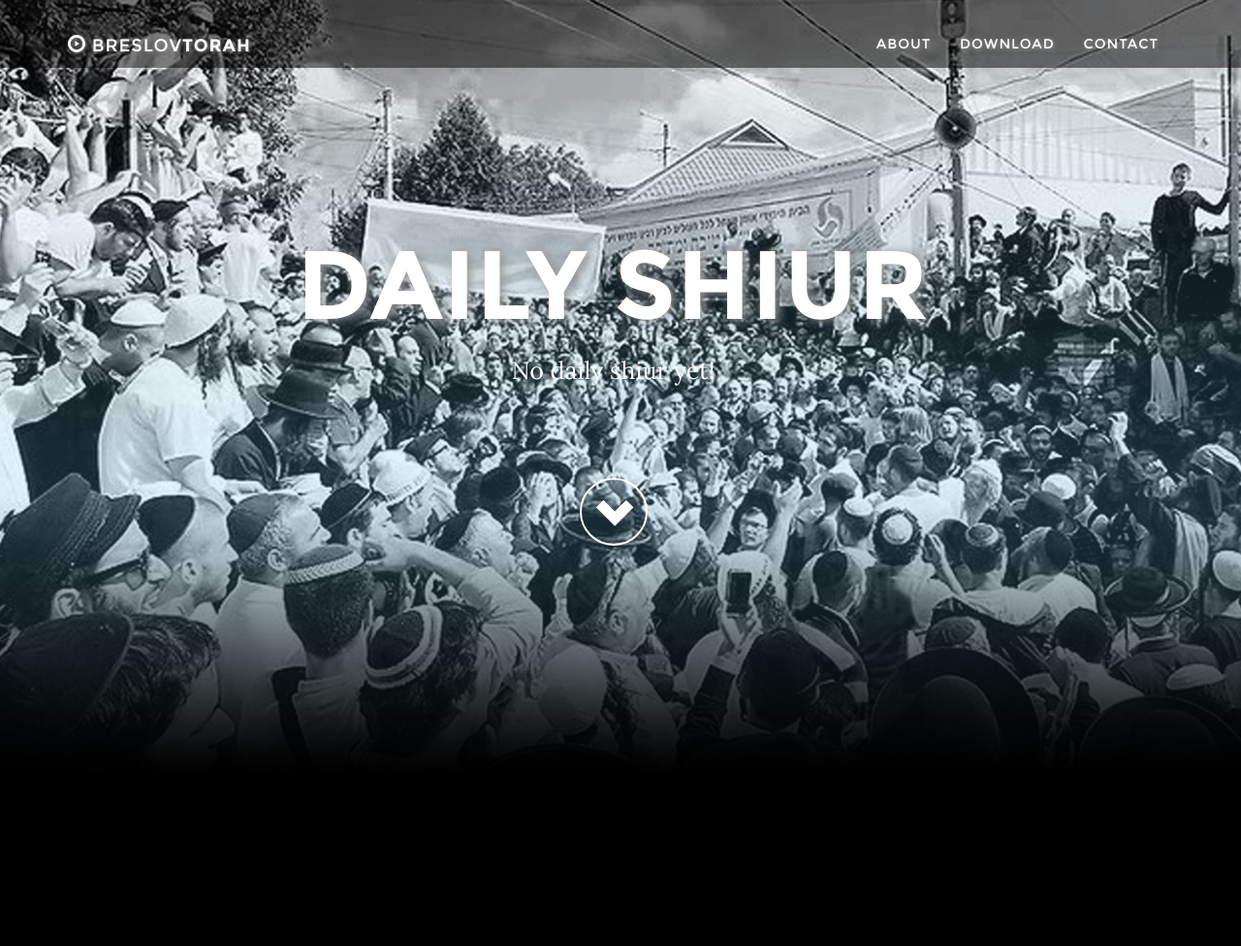
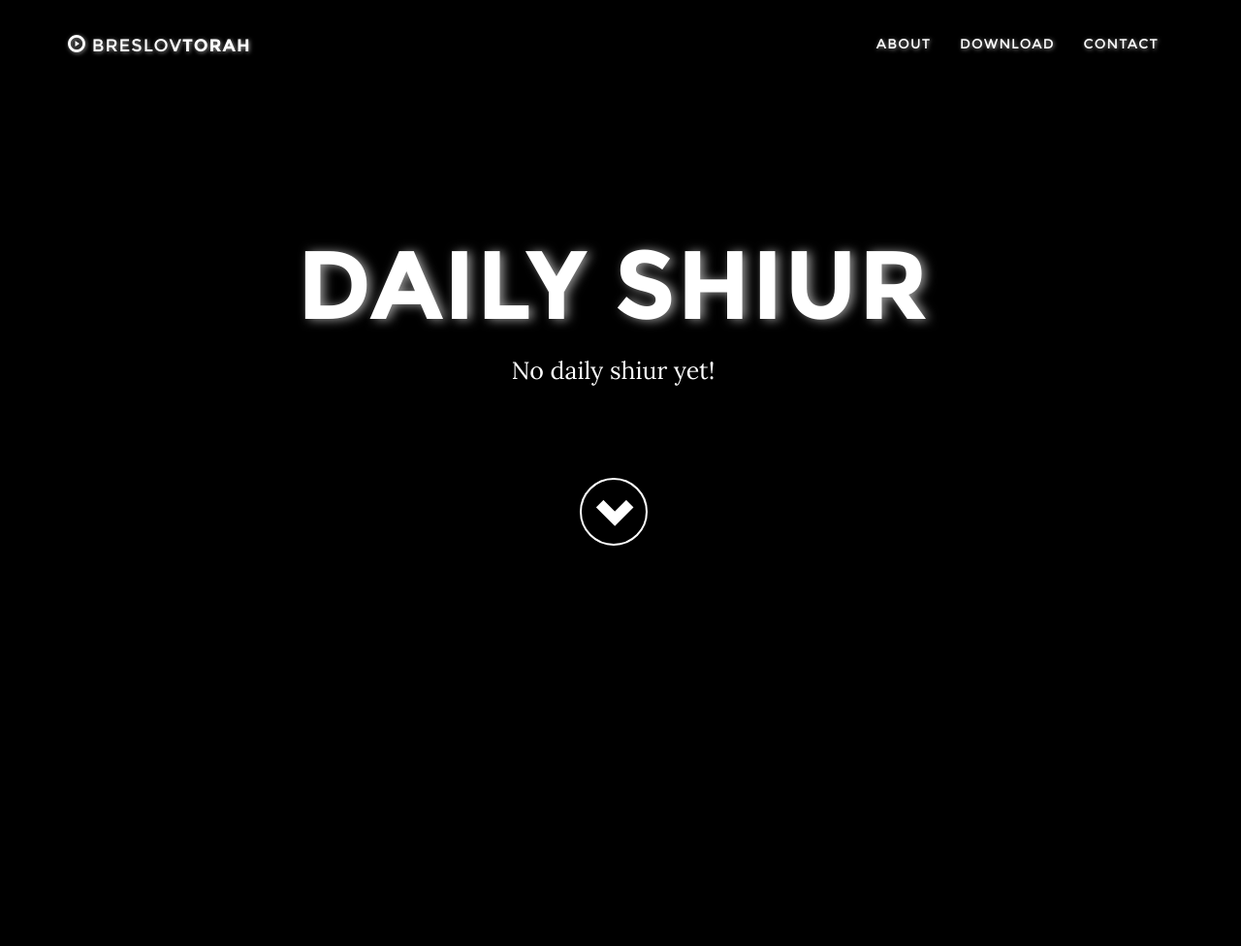
Before and after one commit to breslover/breslovtorah, a Django app: page /index.html in a window 1280 px wide. Shown: the top 976 px of the page at 97% size. Run offline with Django 3.2, Linux system fonts and the light colour scheme; data comes from the database, SQL or seed files in the repository; parts of the project's set-up code (start-up, migrations or seed data) failed here and were passed over; some libraries are stand-ins or nearby versions.

Commit message:
css saved, background image removed.

```diff
--- a/breslovtorah/frontpage/static/css/grayscale.css
+++ b/breslovtorah/frontpage/static/css/grayscale.css
@@ -156,7 +156,7 @@ a:focus {
     padding: 100px 0;
     text-align: center;
     color: #fff;
-    background: url(../img/intro-bg.jpg) no-repeat bottom center scroll;
+    /* background: url(../img/intro-bg.jpg) no-repeat bottom center scroll; */
     background-color: #000;
     -webkit-background-size: cover;
     -moz-background-size: cover;
```
